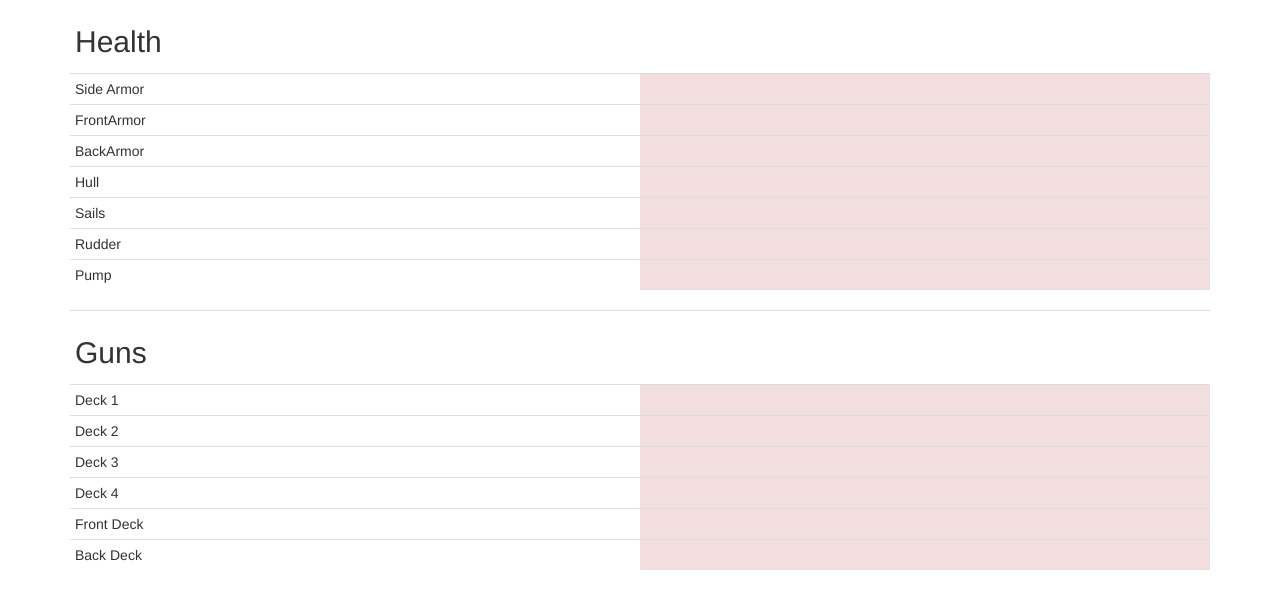
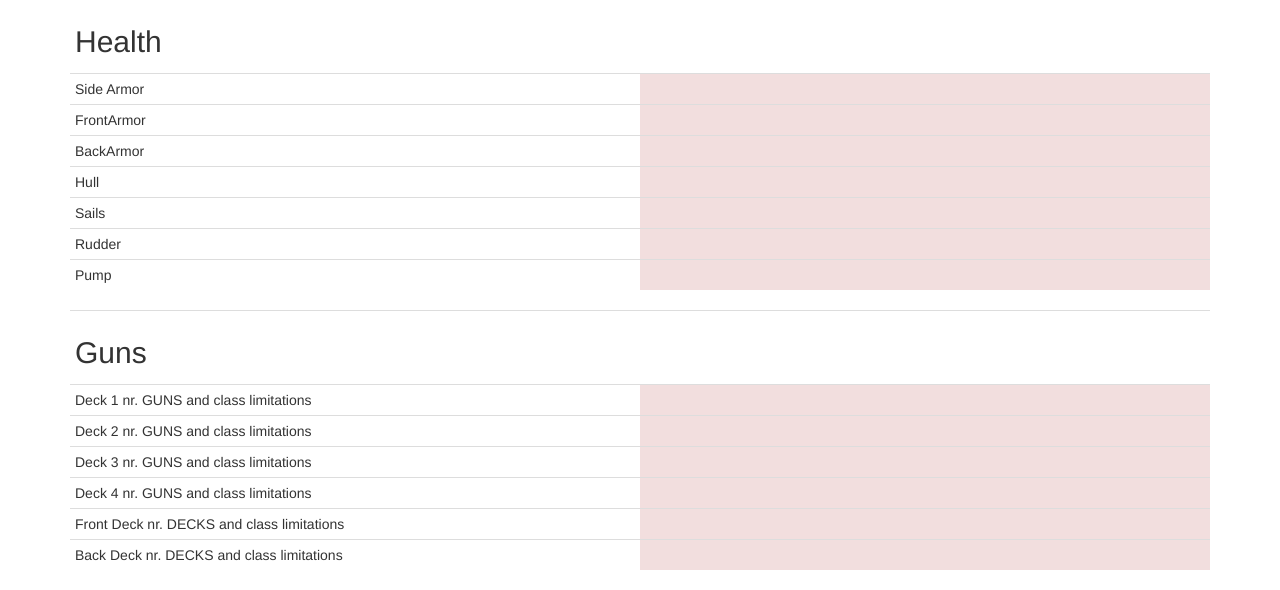
Before and after one commit to romeo-25-04/naval_action, a Flask app: template app/templates/compare.html in a window 1280 px wide. Shown: the part 481-1071 px from the top of the page. Run offline with Flask 2, Linux system fonts and the light colour scheme; the template is opened without the code that fills it, so the values that code supplies are empty; parts of the project's set-up code (start-up, migrations or seed data) failed here and were passed over; some libraries are stand-ins or nearby versions.

Commit message:
guns compare update

```diff
--- a/app/templates/compare.html
+++ b/app/templates/compare.html
@@ -103,27 +103,27 @@
             <th class="col-md-3"><h2>{{ ship_1.Name }}</h2></th>
             <th class="col-md-3"><h2>{{ ship_2.Name }}</h2></th>
         </tr>
-        <tr><td>Deck 1</td>
+        <tr><td>Deck 1 nr. GUNS and class limitations</td>
             <td class="{% if ship_1.HealthInfo.Deck1 >= ship_2.HealthInfo.Deck1 %}success{% else %}danger{% endif %}">{{ ship_1.HealthInfo.Deck1 }} {{ decksClassLimitation1[0] }}</td>
             <td class="{% if ship_2.HealthInfo.Deck1 >= ship_1.HealthInfo.Deck1 %}success{% else %}danger{% endif %}">{{ ship_2.HealthInfo.Deck1 }} {{ decksClassLimitation2[0] }}</td>
         </tr>
-        <tr><td>Deck 2</td>
+        <tr><td>Deck 2 nr. GUNS and class limitations</td>
             <td class="{% if ship_1.HealthInfo.Deck2 >= ship_2.HealthInfo.Deck2 %}success{% else %}danger{% endif %}">{{ ship_1.HealthInfo.Deck2 }} {{ decksClassLimitation1[1] }}</td>
             <td class="{% if ship_2.HealthInfo.Deck2 >= ship_1.HealthInfo.Deck2 %}success{% else %}danger{% endif %}">{{ ship_2.HealthInfo.Deck2 }} {{ decksClassLimitation2[1] }}</td>
         </tr>
-        <tr><td>Deck 3</td>
+        <tr><td>Deck 3 nr. GUNS and class limitations</td>
             <td class="{% if ship_1.HealthInfo.Deck3 >= ship_2.HealthInfo.Deck3 %}success{% else %}danger{% endif %}">{{ ship_1.HealthInfo.Deck3 }} {{ decksClassLimitation1[2] }}</td>
             <td class="{% if ship_2.HealthInfo.Deck3 >= ship_1.HealthInfo.Deck3 %}success{% else %}danger{% endif %}">{{ ship_2.HealthInfo.Deck3 }} {{ decksClassLimitation2[2] }}</td>
         </tr>
-        <tr><td>Deck 4</td>
+        <tr><td>Deck 4 nr. GUNS and class limitations</td>
             <td class="{% if ship_1.HealthInfo.Deck4 >= ship_2.HealthInfo.Deck4 %}success{% else %}danger{% endif %}">{{ ship_1.HealthInfo.Deck4 }} {{ decksClassLimitation1[3] }}</td>
             <td class="{% if ship_2.HealthInfo.Deck4 >= ship_1.HealthInfo.Deck4 %}success{% else %}danger{% endif %}">{{ ship_2.HealthInfo.Deck4 }} {{ decksClassLimitation2[3] }}</td>
         </tr>
-        <tr><td>Front Deck</td>
+        <tr><td>Front Deck nr. DECKS and class limitations</td>
             <td class="{% if ship_1.FrontDecks >= ship_2.FrontDecks %}success{% else %}danger{% endif %}">{{ ship_1.FrontDecks }} {{ decksClassLimitation1_front }}</td>
             <td class="{% if ship_2.FrontDecks >= ship_1.FrontDecks %}success{% else %}danger{% endif %}">{{ ship_2.FrontDecks }} {{ decksClassLimitation2_front }}</td>
         </tr>
-        <tr><td>Back Deck</td>
+        <tr><td>Back Deck nr. DECKS and class limitations</td>
             <td class="{% if ship_1.BackDecks >= ship_2.BackDecks %}success{% else %}danger{% endif %}">{{ ship_1.BackDecks }} {{ decksClassLimitation1_back }}</td>
             <td class="{% if ship_2.BackDecks >= ship_1.BackDecks %}success{% else %}danger{% endif %}">{{ ship_2.BackDecks }} {{ decksClassLimitation2_back }}</td>
         </tr>
```
